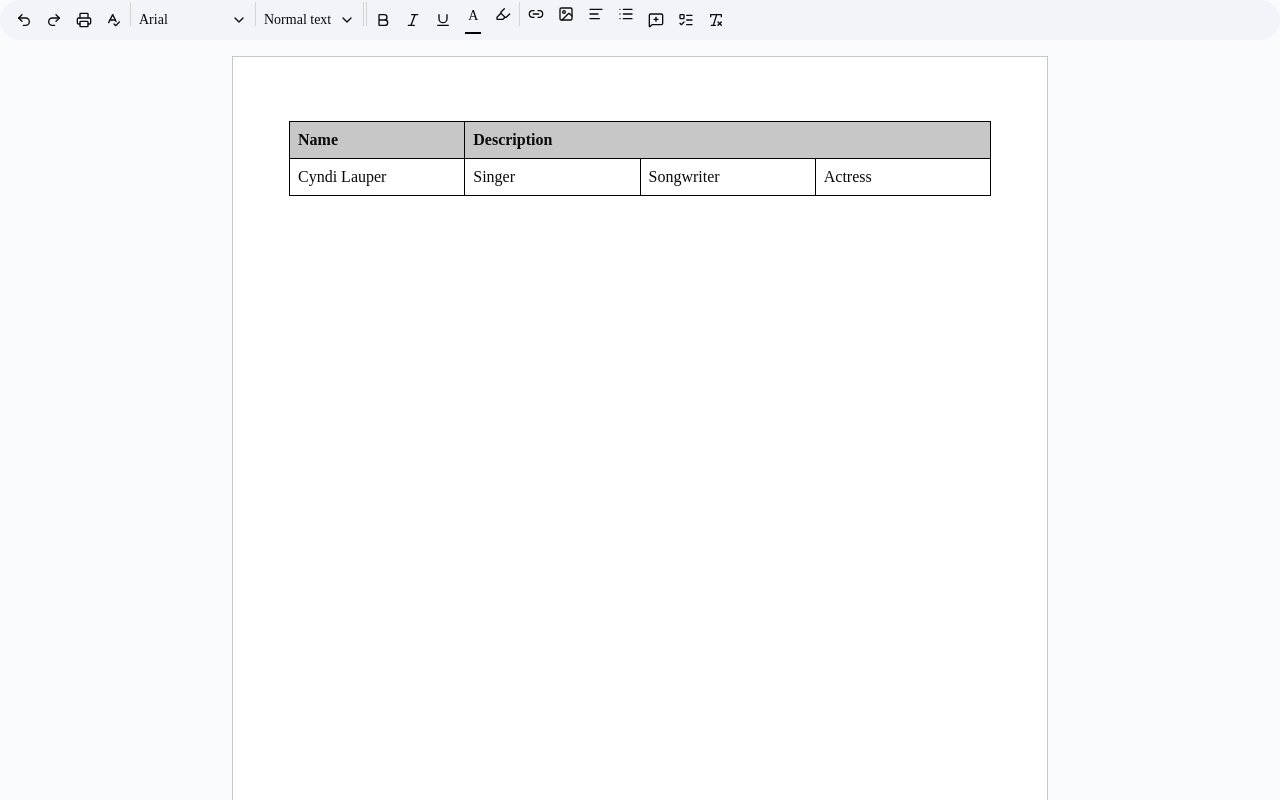
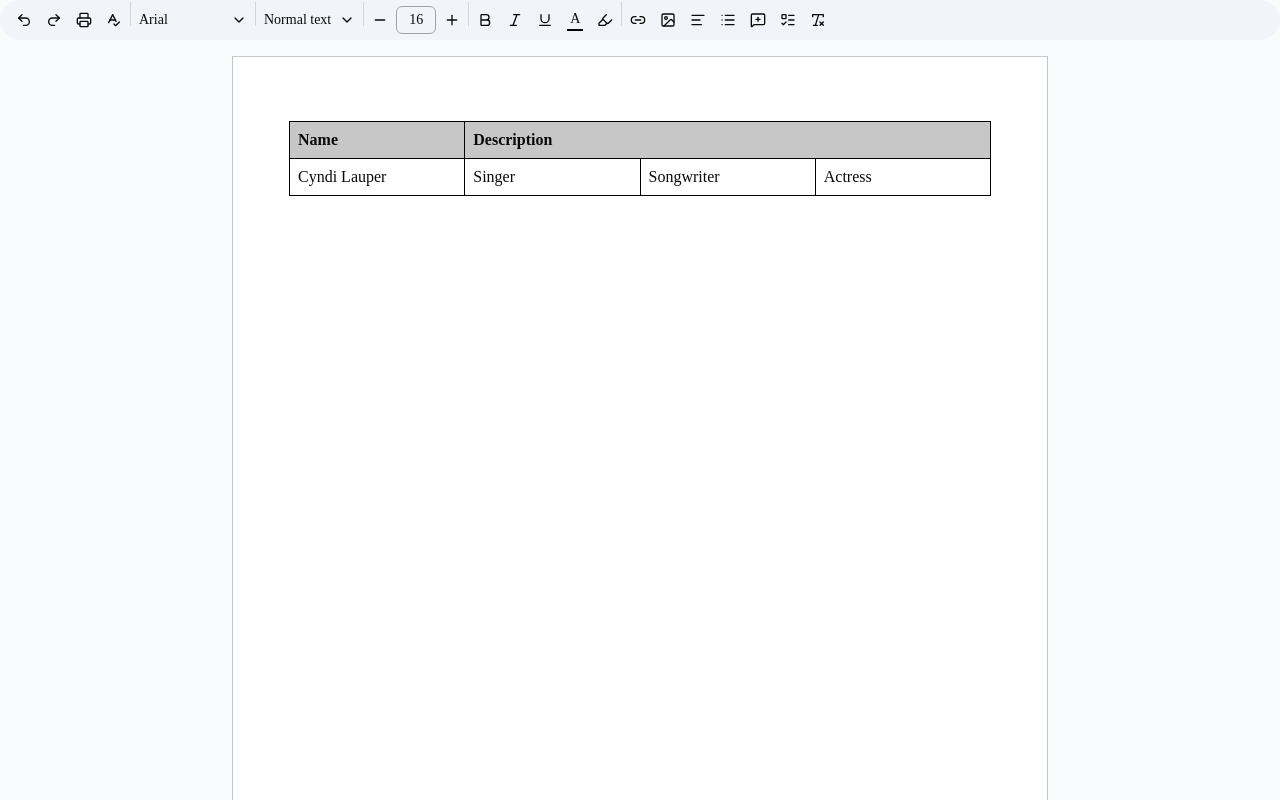
Before and after one commit to Pragyat-Nikunj/DocuSphere, a Next.js app: page /documents/123 in a window 1280 px wide. Shown: the top 800 px of the page. Built offline with nearby package versions, Linux system fonts and the light colour scheme.

Commit message:
feat: Added font size tool and fixed some ui issues

```diff
--- a/src/app/documents/[documentId]/editor.tsx
+++ b/src/app/documents/[documentId]/editor.tsx
@@ -9,6 +9,8 @@
 import { useEditorStore } from '@/store/use-editor-store';
 import { TextStyle, FontFamily, Color } from '@tiptap/extension-text-style';
 import Highlight from '@tiptap/extension-highlight';
+
+import { FontSizeExtension } from '@/extensions/font-size';
 
 export const Editor = () => {
     const { setEditor } = useEditorStore();
@@ -51,6 +53,7 @@
                     defaultProtocol: "https",
                 },
             }),
+            FontSizeExtension,
             TextAlign.configure({
                 types: ["heading", "paragraph"],
             }),
--- a/src/app/documents/[documentId]/toolbar.tsx
+++ b/src/app/documents/[documentId]/toolbar.tsx
@@ -2,7 +2,7 @@
 
 import { useState } from "react";
 import { cn } from "@/lib/utils";
-import {SketchPicker, type ColorResult} from "react-color";
+import { SketchPicker, type ColorResult } from "react-color";
 import {
     LucideIcon,
     Undo2Icon,
@@ -27,6 +27,8 @@
     AlignJustifyIcon,
     ListIcon,
     ListOrderedIcon,
+    MinusIcon,
+    PlusIcon,
 } from "lucide-react";
 import { useEditorStore } from "@/store/use-editor-store";
 import { Separator } from "@/components/ui/separator";
@@ -46,6 +48,93 @@
 import { type Level } from "@tiptap/extension-heading";
 import { Input } from "@/components/ui/input";
 import { Button } from "@/components/ui/button";
+
+
+const FontSizeButton = () => {
+    const { editor } = useEditorStore();
+
+    const currentFontSize = editor?.getAttributes("textStyle").fontSize
+        ? editor.getAttributes("textStyle").fontSize.replace("px", "")
+        : "16";
+
+    const [fontSize, setFontSize] = useState(currentFontSize);
+    const [inputValue, setInputValue] = useState(fontSize);
+    const [isEditing, setIsEditing] = useState(false);
+
+    const updateFontSize = (newSize: string) => {
+        const size = parseInt(newSize);
+        if (!isNaN(size) && size > 0) {
+            editor?.chain().focus().setFontSize(`${size}px`).run();
+            setFontSize(newSize);
+            setInputValue(newSize);
+            setIsEditing(false);
+        }
+    };
+
+    const handleInputChange = (e: React.ChangeEvent<HTMLInputElement>) => {
+        setInputValue(e.target.value);
+    }
+
+    const handleInputBlur = () => {
+        updateFontSize(inputValue);
+    }
+
+    const handleKeyDown = (e: React.KeyboardEvent<HTMLInputElement>) => {
+        if (e.key === "Enter") {
+            e.preventDefault();
+            updateFontSize(inputValue);
+            editor?.commands.focus();
+        }
+    };
+
+    const increment = () => {
+        const newSize = parseInt(fontSize) + 1;
+        updateFontSize(newSize.toString());
+    };
+
+    const decrement = () => {
+        const newSize = parseInt(fontSize) - 1;
+        if (newSize > 0) {
+            updateFontSize(newSize.toString());
+        }
+    }
+    return (
+        <div className="flex items-center gap-x-0.5">
+            <button
+                onClick={decrement}
+                className="h-7 w-7 shrink-0 flex items-center justify-center rounded-sm hover:bg-neutral-50-200/80"
+            >
+                <MinusIcon className="size-4" />
+            </button>
+            {isEditing ? (
+                <input
+                type="text"
+                value={inputValue}
+                onChange={handleInputChange}
+                onBlur={handleInputBlur}
+                onKeyDown={handleKeyDown}
+                className="h-7 w-10 text-sm text-center border border-neutral-400 rounded-sm bg-transparent focus:outline-none focus:ring-0"
+                />
+            ) : (
+                <button
+                    onClick={() => {
+                        setIsEditing(true);
+                        setFontSize(currentFontSize);
+                    }}
+                    className="h-7 w-10 text-sm text-center border border-neutral-400 rounded-sm bg-transparent cursor-text hover:border-neutral-400"
+                >
+                    {currentFontSize}
+                </button>
+            )}
+            <button
+                onClick={increment}
+                className="h-7 w-7 shrink-0 flex items-center justify-center rounded-sm hover:bg-neutral-50-200/80"
+            >
+                <PlusIcon className="size-4" />
+            </button>
+        </div>
+    )
+}
 
 const ListButton = () => {
     const { editor } = useEditorStore();
@@ -68,13 +157,13 @@
         <DropdownMenu>
             <DropdownMenuTrigger asChild>
                 <button
-                className="h-7 min-w-7 shrink-0 flex flex-col items-center justify-between rounded-sm hover:bg-neutral-50-200/80 px-1.5 overflow-hidden text-sm"
+                    className="h-7 min-w-7 shrink-0 flex flex-col items-center justify-center rounded-sm hover:bg-neutral-50-200/80 px-1.5 overflow-hidden text-sm"
                 >
                     <ListIcon className="size-4" />
                 </button>
             </DropdownMenuTrigger>
             <DropdownMenuContent className="p-1 flex flex-col gap-y-1">
-                {lists.map(({label, icon: Icon, onClick, isActive}) => (
+                {lists.map(({ label, icon: Icon, onClick, isActive }) => (
                     <button
                         key={label}
                         onClick={onClick}
@@ -82,7 +171,7 @@
                             isActive() && "bg-neutral-200/80"
                         )}
                     >
-                        <Icon className="size-4"/>
+                        <Icon className="size-4" />
                         <span className="text-sm">{label}</span>
                     </button>
                 ))}
@@ -120,21 +209,21 @@
         <DropdownMenu>
             <DropdownMenuTrigger asChild>
                 <button
-                className="h-7 min-w-7 shrink-0 flex flex-col items-center justify-between rounded-sm hover:bg-neutral-50-200/80 px-1.5 overflow-hidden text-sm"
+                    className="h-7 min-w-7 shrink-0 flex flex-col items-center justify-center rounded-sm hover:bg-neutral-50-200/80 px-1.5 overflow-hidden text-sm"
                 >
                     <AlignLeftIcon className="size-4" />
                 </button>
             </DropdownMenuTrigger>
             <DropdownMenuContent className="p-1 flex flex-col gap-y-1">
-                {alignments.map(({label, value, icon: Icon}) => (
+                {alignments.map(({ label, value, icon: Icon }) => (
                     <button
                         key={value}
                         onClick={() => editor?.chain().focus().setTextAlign(value).run()}
                         className={cn("flex items-center gap-x-2 px-2 py-1 rounded-sm hover:bg-neutral-200/80",
-                        editor?.isActive({textAlign: value}) && "bg-neutral-200/80"
+                            editor?.isActive({ textAlign: value }) && "bg-neutral-200/80"
                         )}
                     >
-                        <Icon className="size-4"/>
+                        <Icon className="size-4" />
                         <span className="text-sm">{label}</span>
                     </button>
                 ))}
@@ -179,7 +268,7 @@
             <DropdownMenu>
                 <DropdownMenuTrigger asChild>
                     <button
-                    className="h-7 min-w-7 shrink-0 flex flex-col items-center justify-between rounded-sm hover:bg-neutral-50-200/80 px-1.5 overflow-hidden text-sm"
+                        className="h-7 min-w-7 shrink-0 flex flex-col items-center justify-center rounded-sm hover:bg-neutral-50-200/80 px-1.5 overflow-hidden text-sm"
                     >
                         <ImageIcon className="size-4" />
                     </button>
@@ -239,7 +328,7 @@
         }}>
             <DropdownMenuTrigger asChild>
                 <button
-                className="h-7 min-w-7 shrink-0 flex flex-col items-center justify-between rounded-sm hover:bg-neutral-50-200/80 px-1.5 overflow-hidden text-sm"
+                    className="h-7 min-w-7 shrink-0 flex flex-col items-center justify-center rounded-sm hover:bg-neutral-50-200/80 px-1.5 overflow-hidden text-sm"
                 >
                     <Link2Icon className="size-4" />
                 </button>
@@ -265,14 +354,14 @@
 
 
     const onChange = (color: ColorResult) => {
-        editor?.chain().focus().setHighlight({color: color.hex}).run();
+        editor?.chain().focus().setHighlight({ color: color.hex }).run();
     };
 
     return (
         <DropdownMenu>
             <DropdownMenuTrigger asChild>
                 <button
-                className="h-7 min-w-7 shrink-0 flex flex-col items-center justify-between rounded-sm hover:bg-neutral-50-200/80 px-1.5 overflow-hidden text-sm"
+                    className="h-7 min-w-7 shrink-0 flex flex-col items-center justify-center rounded-sm hover:bg-neutral-50-200/80 px-1.5 overflow-hidden text-sm"
                 >
                     <HighlighterIcon className="size-4" />
                 </button>
@@ -300,10 +389,10 @@
         <DropdownMenu>
             <DropdownMenuTrigger asChild>
                 <button
-                className="h-7 min-w-7 shrink-0 flex flex-col items-center justify-between rounded-sm hover:bg-neutral-50-200/80 px-1.5 overflow-hidden text-sm"
+                    className="h-7 min-w-7 shrink-0 flex flex-col items-center justify-center rounded-sm hover:bg-neutral-50-200/80 px-1.5 overflow-hidden text-sm"
                 >
                     <span className="text-x">A</span>
-                    <div className="h-0.5 w-full" style={{backgroundColor: value}} />
+                    <div className="h-0.5 w-full" style={{ backgroundColor: value }} />
                 </button>
             </DropdownMenuTrigger>
             <DropdownMenuContent className="p-0 min-w-[220px]">
@@ -319,12 +408,12 @@
 const HeadingLevelButton = () => {
     const { editor } = useEditorStore();
     const headings = [
-        {label: "Normal text", value: 0, fontSize: "16px"},
-        {label: 'Heading 1', value: 1, fontSize: "32px"},
-        {label: 'Heading 2', value: 2, fontSize: "24px"},
-        {label: 'Heading 3', value: 3, fontSize: "20px"},
-        {label: 'Heading 4', value: 4, fontSize: "18px"},
-        {label: 'Heading 5', value: 5, fontSize: "16px"},
+        { label: "Normal text", value: 0, fontSize: "16px" },
+        { label: 'Heading 1', value: 1, fontSize: "32px" },
+        { label: 'Heading 2', value: 2, fontSize: "24px" },
+        { label: 'Heading 3', value: 3, fontSize: "20px" },
+        { label: 'Heading 4', value: 4, fontSize: "18px" },
+        { label: 'Heading 5', value: 5, fontSize: "16px" },
     ];
 
     const getCurrentHeading = () => {
@@ -348,19 +437,19 @@
                 </button>
             </DropdownMenuTrigger>
             <DropdownMenuContent className="p-1 flex flex-col gap-y-1 min-w-[160px]">
-                {headings.map(({label, value, fontSize}) => (
+                {headings.map(({ label, value, fontSize }) => (
                     <button
                         key={value}
-                    onClick = {() => {
+                        onClick={() => {
                             if (value === 0) {
                                 editor?.chain().focus().setParagraph().run();
                             } else {
-                            editor?.chain().focus().toggleHeading({level: value as Level}).run();
+                                editor?.chain().focus().toggleHeading({ level: value as Level }).run();
                             }
                         }}
-                    style={{fontSize}}
+                        style={{ fontSize }}
                         className={cn("gap-x-2 px-2 py-1 rounded-sm hover:bg-neutral-200/80",
-                        (value === 0 && !editor?.isActive("heading")) || editor?.isActive("heading", {level: value}) && "bg-neutral-200/80"
+                            (value === 0 && !editor?.isActive("heading")) || editor?.isActive("heading", { level: value }) && "bg-neutral-200/80"
                         )}
                     >
                         {label}
@@ -371,14 +460,14 @@
     );
 }
 const FontFamilyButton = () => {
-    const {editor} = useEditorStore();
+    const { editor } = useEditorStore();
 
     const fonts = [
-        {label: "Arial", value: "Arial"},
-        {label: "Times New Roman", value: "Times New Roman"},
-        {label: "Verdana", value: "Verdana"},
-        {label: "Georgia", value: "Georgia"},
-        {label: "Courier New", value: "Courier New"},
+        { label: "Arial", value: "Arial" },
+        { label: "Times New Roman", value: "Times New Roman" },
+        { label: "Verdana", value: "Verdana" },
+        { label: "Georgia", value: "Georgia" },
+        { label: "Courier New", value: "Courier New" },
     ];
 
     return (
@@ -394,14 +483,14 @@
                 </button>
             </DropdownMenuTrigger>
             <DropdownMenuContent className="p-1 flex flex-col gap-y-1 min-w-[160px]">
-            {fonts.map(({label, value}) => (
+                {fonts.map(({ label, value }) => (
                     <button
                         onClick={() => editor?.chain().focus().setFontFamily(value).run()}
                         key={value}
                         className={cn("flex items-center gap-x-2 px-2 py-1 rounded-sm hover:bg-neutral-200/80",
                             editor?.getAttributes("textStyle").fontFamily === value && "bg-neutral-200/80"
                         )}
-                    style={{fontFamily: value}}
+                        style={{ fontFamily: value }}
                     >
                         <span className="text-sm">{label}</span>
                     </button>))}
@@ -511,19 +600,19 @@
             {sections[0].map((item) => (
                 <ToolbarButton key={item.label} {...item} />
             ))}
-            <Separator  orientation="vertical" className="h-6 bg-neutral-300"/>
+            <Separator orientation="vertical" className="h-6 bg-neutral-300" />
             <FontFamilyButton />
-            <Separator  orientation="vertical" className="h-6 bg-neutral-300"/>
+            <Separator orientation="vertical" className="h-6 bg-neutral-300" />
             <HeadingLevelButton />
-            <Separator  orientation="vertical" className="h-6 bg-neutral-300"/>
-            {/*TODO: Font size*/}
-             <Separator  orientation="vertical" className="h-6 bg-neutral-300"/>
+            <Separator orientation="vertical" className="h-6 bg-neutral-300" />
+            <FontSizeButton />
+            <Separator orientation="vertical" className="h-6 bg-neutral-300" />
             {sections[1].map((item) => (
                 <ToolbarButton key={item.label} {...item} />
             ))}
             <TextColorButton />
             <HighlightColorButton />
-             <Separator  orientation="vertical" className="h-6 bg-neutral-300"/>
+            <Separator orientation="vertical" className="h-6 bg-neutral-300" />
             <LinkButton />
             <ImageButton />
             <AlignButton />
--- /dev/null
+++ b/src/extensions/font-size.ts
@@ -0,0 +1,56 @@
+import { Extension } from "@tiptap/react";
+import "@tiptap/extension-text-style";
+
+declare module "@tiptap/core" {
+    interface Commands<ReturnType> {
+        fontSize: {
+            setFontSize: (size: string) => ReturnType
+            unsetFontSize: () => ReturnType
+        }
+    }
+}
+
+export const FontSizeExtension = Extension.create({
+    name: "fontSize",
+    addOptions() {
+        return {
+            types: ["textStyle"]
+        }
+    },
+    addGlobalAttributes() {
+        return [
+            {
+                types: this.options.types,
+                attributes: {
+                    fontSize: {
+                        default: null,
+                        parseHTML: element => element.style.fontSize || null,
+                        renderHTML: attributes => {
+                            if (!attributes.fontSize) {
+                                return {}
+                            }
+                            return {
+                                style: `font-size: ${attributes.fontSize}`
+                            }
+                        }
+                    }
+                }
+            }
+        ]
+    },
+    addCommands() {
+        return {
+            setFontSize: (fontSize: string) => ({ chain }) => {
+                return chain()
+                .setMark("textStyle", { fontSize })
+                .run();
+            },
+            unsetFontSize: () => ({ chain  }) => {
+                return chain()
+                .setMark("textStyle", {fontSize: null})
+                .removeEmptyTextStyle()
+                .run();
+            },
+        }
+    }
+})
```
Lines whose indentation alone changed are shown as unchanged.
